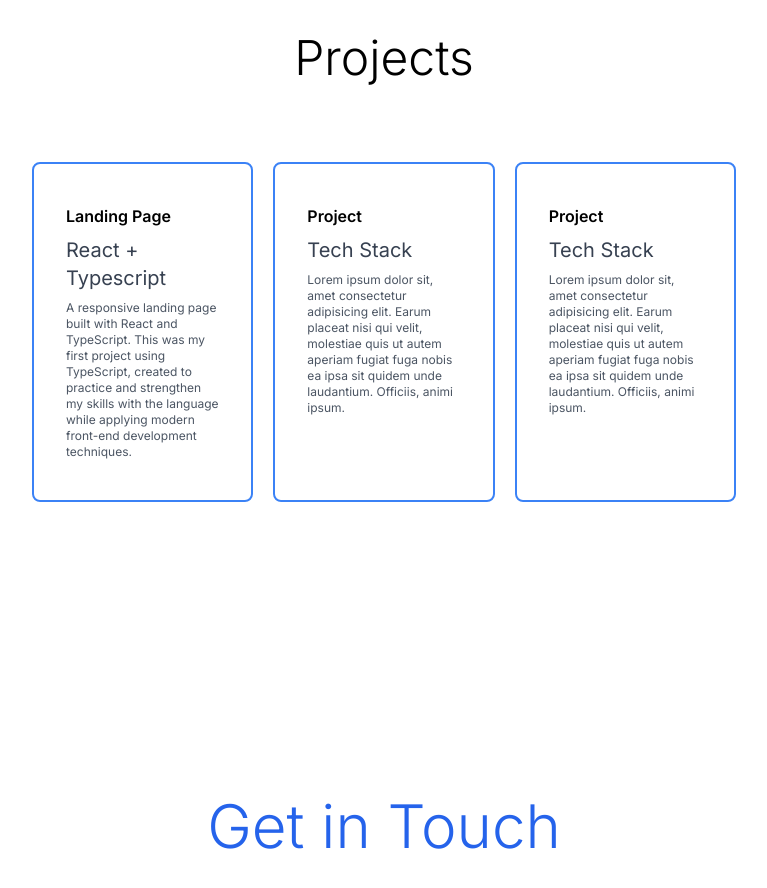
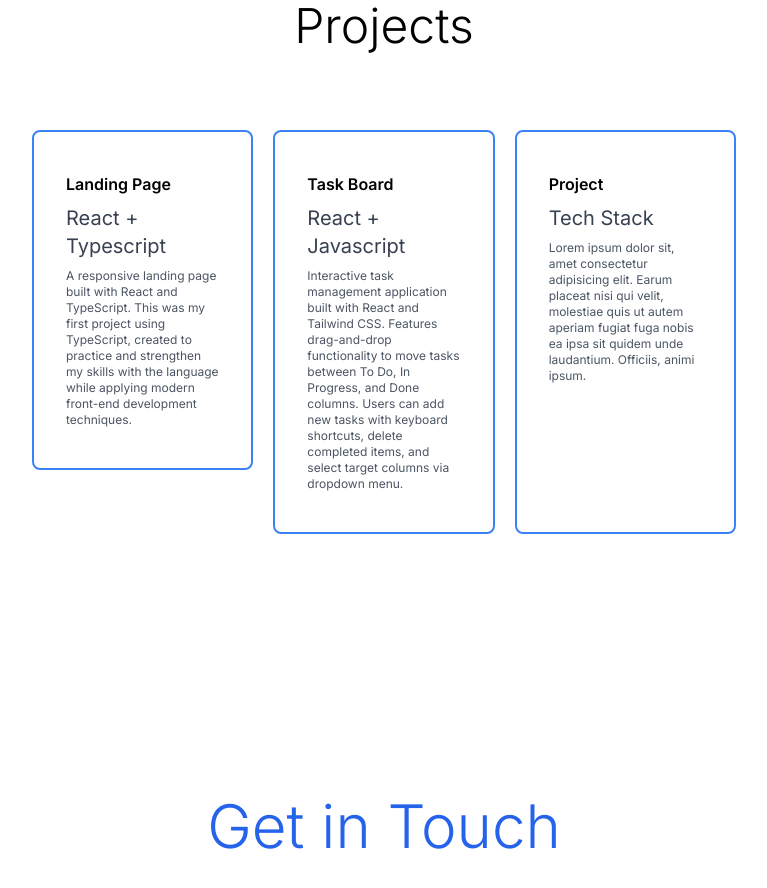
Before and after one commit to alexvillalbam/Portfolio, a React (Vite) app: page / in a window 1280 px wide. Shown: the part 2040-2928 px from the top of the page, without its empty margins (416-1183 px from the left). Built offline with nearby package versions, Linux system fonts and the light colour scheme.

Commit message:
project 2 link

```diff
--- a/src/components/Projects.jsx
+++ b/src/components/Projects.jsx
@@ -24,15 +24,23 @@ const Projects = () => {
             </p>
           </div>
         </a>
-        <div className='text-left space-y-2 border-2 hover:scale-105 transition-all duration-200 cursor-pointer px-8 py-10 border-blue-500 rounded-lg hover:bg-blue-50'>
-          <h1 className='text-3l font-semibold'>Project</h1>
-          <h3 className='text-xl text-gray-700'>Tech Stack</h3>
-          <p className='text-xs text-gray-600'>
-            Lorem ipsum dolor sit, amet consectetur adipisicing elit. Earum
-            placeat nisi qui velit, molestiae quis ut autem aperiam fugiat fuga
-            nobis ea ipsa sit quidem unde laudantium. Officiis, animi ipsum.
-          </p>
-        </div>
+        <a
+          href='https://alexvillalbam.github.io/task-board/'
+          target='_blank'
+          rel='noopener noreferrer'
+          className='block'>
+          <div className='text-left space-y-2 border-2 hover:scale-105 transition-all duration-200 cursor-pointer px-8 py-10 border-blue-500 rounded-lg hover:bg-blue-50'>
+            <h1 className='text-3l font-semibold'>Task Board</h1>
+            <h3 className='text-xl text-gray-700'>React + Javascript</h3>
+            <p className='text-xs text-gray-600'>
+              Interactive task management application built with React and
+              Tailwind CSS. Features drag-and-drop functionality to move tasks
+              between To Do, In Progress, and Done columns. Users can add new
+              tasks with keyboard shortcuts, delete completed items, and select
+              target columns via dropdown menu.
+            </p>
+          </div>
+        </a>
         <div className='text-left space-y-2 border-2 hover:scale-105 transition-all duration-200 cursor-pointer px-8 py-10 border-blue-500 rounded-lg hover:bg-blue-50'>
           <h1 className='text-3l font-semibold'>Project</h1>
           <h3 className='text-xl text-gray-700'>Tech Stack</h3>
```
